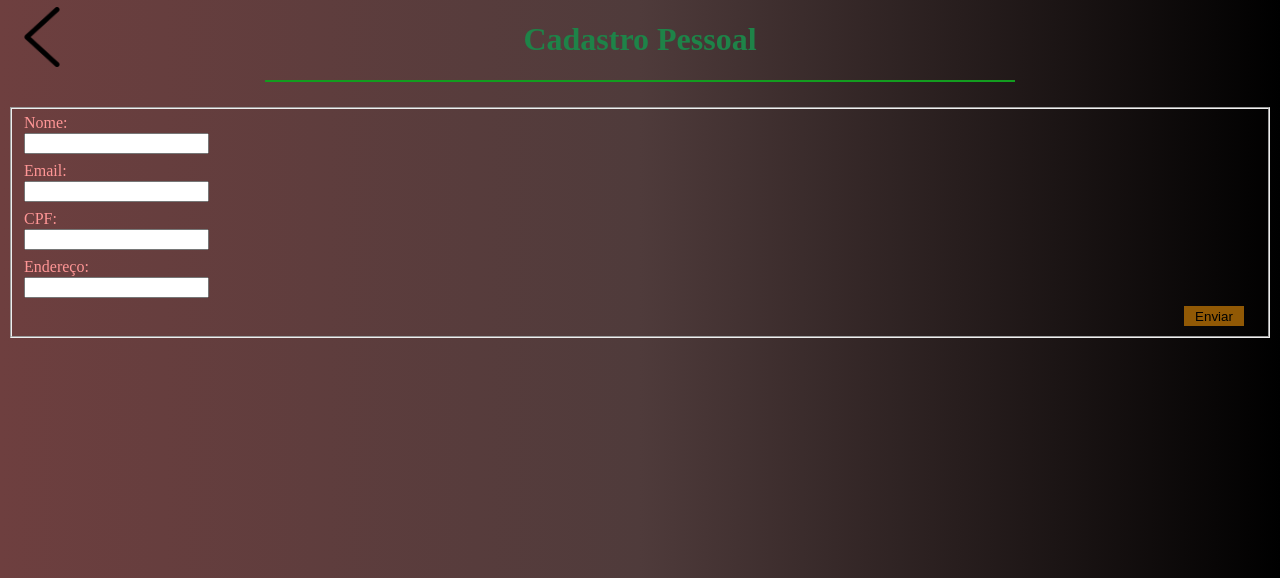
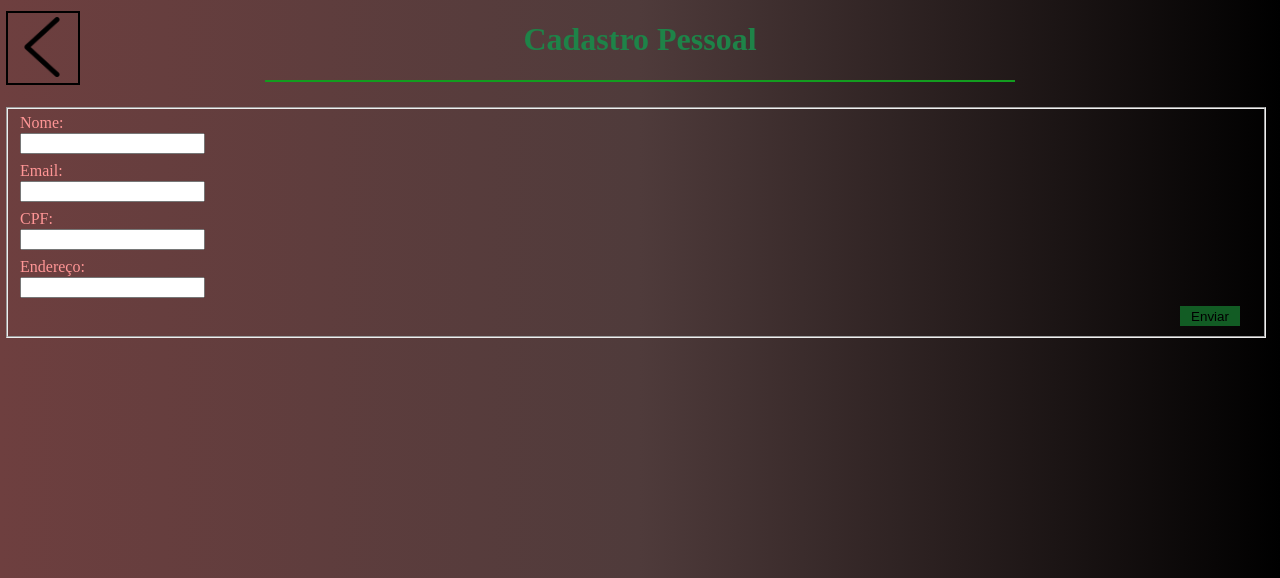
Before and after one commit to Caetas123/Forum, a PHP site: page /login.html in a window 1280 px wide. Shown: the top 578 px of the page. Run offline with PHP 8.4, Linux system fonts and the light colour scheme.

Commit message:
Melhoria do Design -Criação do logo no index. -Texto centralizado no meio da página. -Quadrado em volta do botão de voltar na página de cadastro.

```diff
--- a/css/index.css
+++ b/css/index.css
@@ -19,6 +19,8 @@ body {
 
     color: rgb(151, 187, 33);
     text-align: justify;
+    margin-left: 50px;
+    margin-right: 50px;
 }
 
 .center {
--- a/css/login.css
+++ b/css/login.css
@@ -20,6 +20,8 @@ body {
 
 .form {
     color: #ff9696;
+    position: relative;
+    right: 4px;
 }
 
 .labelinput {
@@ -29,11 +31,23 @@ body {
 
 .back {
     position: absolute;
-    top: 0.8%;
+    top: 2%;
     left: 0.5%;
     background: transparent;
     border: none;
     transition: transform 0.3s ease;
+}
+
+.back::after {
+    content: "";
+    position: absolute;
+    right: -2px;
+    top: -5.50px;
+    width: 70px;
+    height: 70px;
+    border: 2px solid black;
+    background: transparent;
+    cursor: pointer;
 }
 
 .back:hover {
@@ -43,11 +57,10 @@ body {
 .back img {
     height: 60px;
     width: 60px;
-    cursor: pointer
 }
 
 .submit {
-    background: #915905;
+    background: #125c24;
     display: block;
     margin-left: auto;
     margin-right: 12px;
--- a/index.html
+++ b/index.html
@@ -7,6 +7,7 @@
     <meta name="viewport" content="width=device-width, initial-scale=1.0">
     <title>Fórum</title>
     <link href="css/index.css" rel="stylesheet">
+    <link rel="icon" href="img/forum.ico">
 </head>
 
 <body>
```
Also changed, not shown: img/forum.ico (added).
